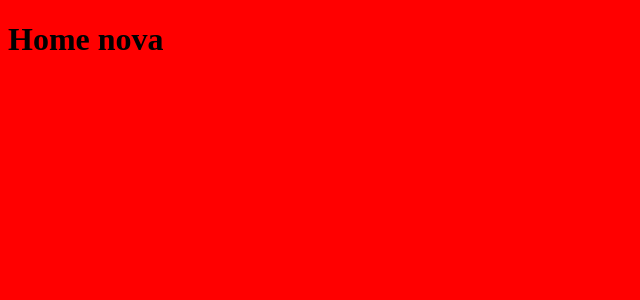
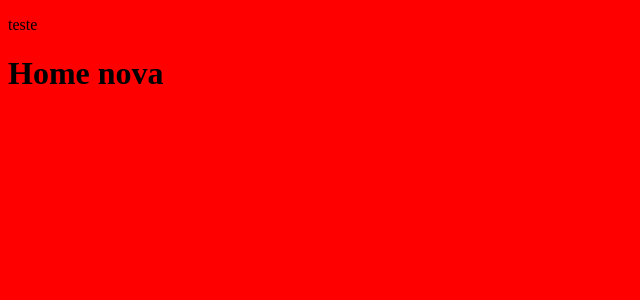
Before and after one commit to ArthurOnly/next-js-study, a Next.js app: page / in a window 1280 px wide. Shown: the top 300 px of the page, without its empty margins (0-640 px from the left). Built offline with nearby package versions, Linux system fonts and the light colour scheme.

Commit message:
learn next index file

```diff
--- a/pages/_app.js
+++ b/pages/_app.js
@@ -2,5 +2,10 @@ import "../src/styles/global.css"
 
 // This default export is required in a new `pages/_app.js` file.
 export default function MyApp({ Component, pageProps }) {
-  return <Component {...pageProps} />
+  return (
+    <>
+      <p>teste</p>
+      <Component {...pageProps} />
+    </>
+  )
 }
```
